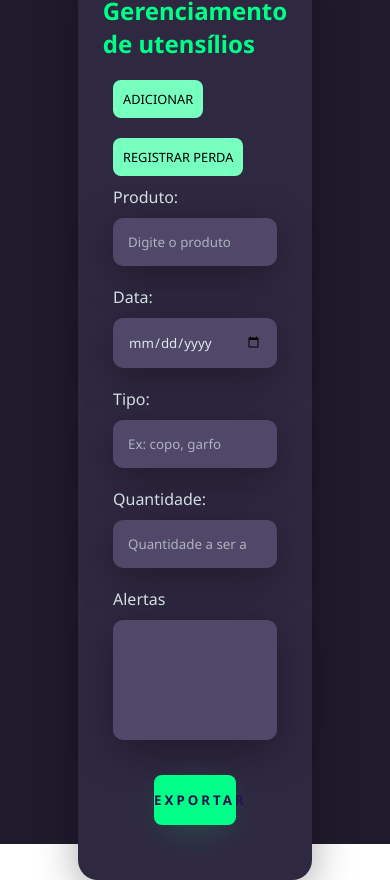
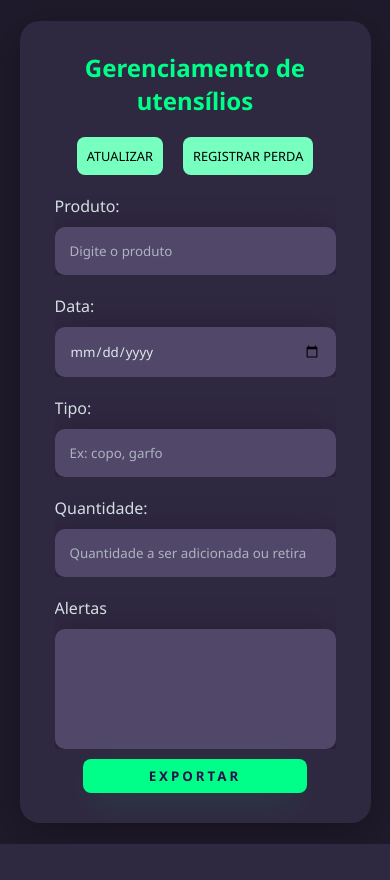
Before and after one commit to LucasAvilaP/controle-estoque, a Django app: template controle_estoque/gestao_estoque/templates/gestao_estoque/pagina-inicial.html in a window 390 px wide. After the commit the page ends 844 px from the top, so only its background shows below. Run offline with Django 3.2, Linux system fonts and the light colour scheme; the template is opened without the code that fills it, so the values that code supplies are empty; some web fonts are replaced.

Commit message:
Ajustes na responsividade das páginas

```diff
--- a/controle_estoque/autenticacao/static/autenticacao/css/media-query.css
+++ b/controle_estoque/autenticacao/static/autenticacao/css/media-query.css
@@ -1,6 +1,6 @@
 @media only screen and (max-width: 950px) {
   .card-login {
-    width: 85%;
+    width: 80%;
   }
 }
 
@@ -42,8 +42,9 @@
 }
 
 @media only screen and (max-width: 480px) {
+
   .card-login {
-    width: 85%;
+    width: 90%;
   }
 
   .card-login h1{
@@ -51,16 +52,19 @@
     font-size: 1.5rem;
   }
 
+
   .card-login .btn-list {
-    display: grid;
-    grid-template-columns: 1fr 1fr;
+    display: flex;
+    flex-wrap: wrap;
+    text-align: center;
+    justify-content: center;
   }
 
   .card-login .btn-list li {
     margin-bottom: 10px;
   }
   .btn-login {
-    width: 50%;
+    width: 80%;
     margin: 0;
     padding: 8px;
     border: none;
--- a/controle_estoque/autenticacao/static/autenticacao/css/pagina-inicial.css
+++ b/controle_estoque/autenticacao/static/autenticacao/css/pagina-inicial.css
@@ -5,10 +5,10 @@
   align-items: center;
 }
 
+
 .card-login .btn-list {
   list-style: none;
   display: flex;
-  flex-wrap: wrap;
   gap: 20px;
   margin-top: 20px;
   font-size: .8rem;
--- a/controle_estoque/autenticacao/static/autenticacao/css/style.css
+++ b/controle_estoque/autenticacao/static/autenticacao/css/style.css
@@ -5,6 +5,7 @@
   padding: 0;
   box-sizing: border-box;
   font-family: 'Noto Sans', sans-serif;
+  overflow-x: hidden;
 }
 
 .main-login {
--- a/controle_estoque/gestao_estoque/templates/gestao_estoque/pagina-inicial.html
+++ b/controle_estoque/gestao_estoque/templates/gestao_estoque/pagina-inicial.html
@@ -20,21 +20,24 @@
       type="text/css"
     />
 
+    <link
+      rel="stylesheet"
+      href="{% static 'autenticacao/css/media-query.css' %}"
+      type="text/css"
+    />
 
     <title>Santo Scenarium</title>
   </head>
 
   <body>
-
     <section class="main-login">
       <div class="card-login">
         <h1>Gerenciamento de utensílios</h1>
 
-
         <nav class="btn-geral">
           <ul class="btn-list">
-          <li onclick="adicionarQuantidade()"> Adicionar </li>
-          <li onclick="diminuirQuantidade()"> Registrar Perda </li>
+            <li onclick="adicionarQuantidade()">Atualizar</li>
+            <li onclick="diminuirQuantidade()">Registrar Perda</li>
           </ul>
         </nav>
 
@@ -53,7 +56,7 @@
 
         <div class="textfield">
           <label for="campo_data">Data:</label>
-          <input type="date" id="campo_data" name="data_contagem">
+          <input type="date" id="campo_data" name="data_contagem" />
         </div>
 
         <div class="textfield">
@@ -88,12 +91,10 @@
         </div>
 
         <button id="btnExportar" class="btn-login">Exportar</button>
-
       </div>
     </section>
 
     <script>
-
       function buscarProduto() {
         var termo = document.getElementById('campo_produto').value;
         var listaSugestoes = document.getElementById('lista_sugestoes');
@@ -103,9 +104,13 @@
         }
 
         if (termo.length >= 2) {
-        fetch(`/pagina_inicial/buscar-produtos/?termo=${encodeURIComponent(termo)}`)
-            .then(response => response.json())
-            .then(data => {
+          fetch(
+            `/pagina_inicial/buscar-produtos/?termo=${encodeURIComponent(
+              termo,
+            )}`,
+          )
+            .then((response) => response.json())
+            .then((data) => {
               if (data.length) {
                 listaSugestoes.classList.add('visible');
               } else {
@@ -114,28 +119,26 @@
               data.forEach((nomeProduto) => {
                 var div = document.createElement('div');
                 div.textContent = nomeProduto;
-                    div.onclick = function() {
+                div.onclick = function () {
                   document.getElementById('campo_produto').value = nomeProduto;
                   listaSugestoes.classList.remove('visible');
                 };
                 listaSugestoes.appendChild(div);
               });
             })
-            .catch(error => console.error('Erro:', error));
+            .catch((error) => console.error('Erro:', error));
         } else {
           listaSugestoes.classList.remove('visible');
         }
       }
 
       // Clique fora das sugestões para esconder a lista
-    document.addEventListener('click', function(e) {
+      document.addEventListener('click', function (e) {
         var listaSugestoes = document.getElementById('lista_sugestoes');
         if (!listaSugestoes.contains(e.target)) {
           listaSugestoes.classList.remove('visible');
         }
       });
-
-
 
       function getCookie(name) {
         let cookieValue = null;
@@ -143,8 +146,10 @@
           const cookies = document.cookie.split(';');
           for (let i = 0; i < cookies.length; i++) {
             const cookie = cookies[i].trim();
-              if (cookie.substring(0, name.length + 1) === (name + '=')) {
-                  cookieValue = decodeURIComponent(cookie.substring(name.length + 1));
+            if (cookie.substring(0, name.length + 1) === name + '=') {
+              cookieValue = decodeURIComponent(
+                cookie.substring(name.length + 1),
+              );
               break;
             }
           }
@@ -152,14 +157,13 @@
         return cookieValue;
       }
 
-
-    const csrftoken = getCookie('csrftoken')
-
+      const csrftoken = getCookie('csrftoken');
 
       function adicionarQuantidade() {
         // Obter os valores dos inputs
         var nomeProduto = document.getElementById('campo_produto').value;
-      var quantidadeAdicionar = document.getElementById('campo_quantidade').value;
+        var quantidadeAdicionar =
+          document.getElementById('campo_quantidade').value;
         var dataContagem = document.getElementById('campo_data').value;
 
         // Verificar se os campos estão preenchidos
@@ -174,16 +178,16 @@
           headers: {
             'Content-Type': 'application/json',
             // Adicione aqui o token CSRF se for necessário
-          'X-CSRFToken': csrftoken
+            'X-CSRFToken': csrftoken,
           },
           body: JSON.stringify({
             nome: nomeProduto,
             quantidade: quantidadeAdicionar,
-           data_contagem: dataContagem
+            data_contagem: dataContagem,
+          }),
         })
-       })
-       .then(response => response.json())
-    .then(data => {
+          .then((response) => response.json())
+          .then((data) => {
             if (data.success) {
               alert('Quantidade atualizada com sucesso.');
               window.location.reload(); // Recarrega a página
@@ -191,7 +195,7 @@
               alert('Erro ao atualizar quantidade: ' + data.error);
             }
           })
-    .catch(error => {
+          .catch((error) => {
             console.error('Erro na requisição:', error);
           });
       }
@@ -199,7 +203,8 @@
       function diminuirQuantidade() {
         // Obter os valores dos inputs
         var nomeProduto = document.getElementById('campo_produto').value;
-      var quantidadeDiminuir = document.getElementById('campo_quantidade').value;
+        var quantidadeDiminuir =
+          document.getElementById('campo_quantidade').value;
 
         // Verificar se os campos estão preenchidos
         if (!nomeProduto || !quantidadeDiminuir) {
@@ -213,15 +218,15 @@
           headers: {
             'Content-Type': 'application/json',
             // Adicione aqui o token CSRF se for necessário
-          'X-CSRFToken': csrftoken
+            'X-CSRFToken': csrftoken,
           },
           body: JSON.stringify({
             nome: nomeProduto,
-           quantidade: quantidadeDiminuir
+            quantidade: quantidadeDiminuir,
+          }),
         })
-       })
-       .then(response => response.json())
-       .then(data => {
+          .then((response) => response.json())
+          .then((data) => {
             if (data.success) {
               alert('Quantidade atualizada com sucesso.');
               window.location.reload(); // Recarrega a página
@@ -229,21 +234,25 @@
               alert('Erro ao atualizar quantidade: ' + data.error);
             }
           })
-      .catch(error => {
+          .catch((error) => {
             console.error('Erro na requisição:', error);
           });
       }
 
-    document.getElementById('btnExportar').addEventListener('click', function() {
+      document
+        .getElementById('btnExportar')
+        .addEventListener('click', function () {
           fetch('exportar_produtos_xlsx/')
-        .then(response => {
+            .then((response) => {
               if (response.ok) {
                 return response.blob();
               } else {
-            throw new Error('Ocorreu um erro ao gerar o arquivo de exportação.');
+                throw new Error(
+                  'Ocorreu um erro ao gerar o arquivo de exportação.',
+                );
               }
             })
-        .then(blob => {
+            .then((blob) => {
               // Cria um link temporário para fazer o download do arquivo blob
               const url = window.URL.createObjectURL(blob);
               const a = document.createElement('a');
@@ -256,13 +265,11 @@
               window.URL.revokeObjectURL(url);
               alert('Exportação concluída!');
             })
-        .catch(error => {
+            .catch((error) => {
               console.error('Erro na exportação:', error);
               alert(error.message);
             });
         });
-
-
     </script>
   </body>
 </html>
```
Also changed, not shown: controle_estoque/db.sqlite3. Lines whose indentation alone changed are shown as unchanged.
